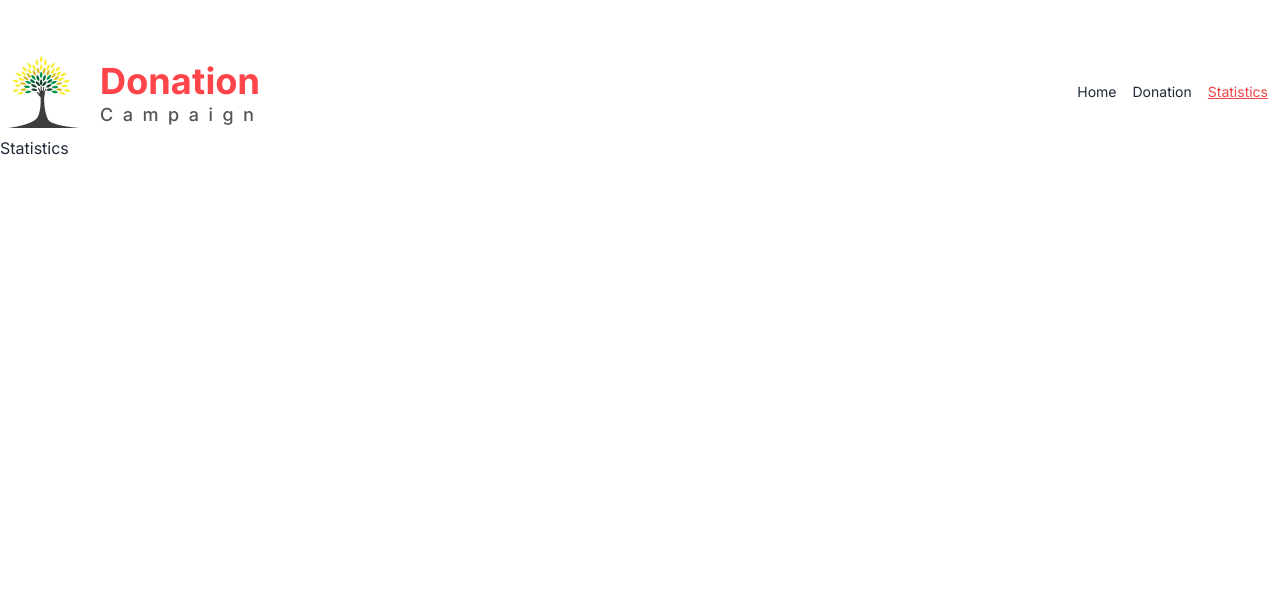
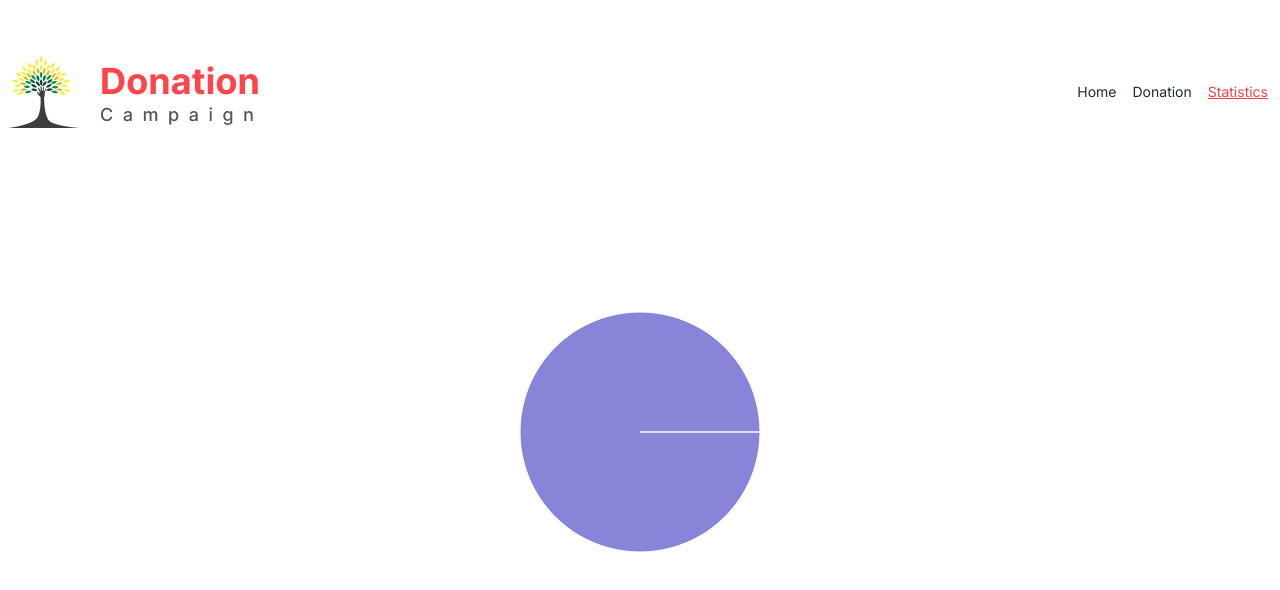
Before and after one commit to jobaer6768/donation-campaign, a React (Vite) app: page /statistics in a window 1280 px wide. Shown: the top 590 px of the page. Built offline with nearby package versions, Linux system fonts and the light colour scheme.

Commit message:
completed statistics part

```diff
--- a/package.json
+++ b/package.json
@@ -17,6 +17,7 @@
     "react-dom": "^18.2.0",
     "react-router-dom": "^6.16.0",
     "react-sweetalert2": "^0.6.0",
+    "recharts": "^2.8.0",
     "sort-by": "^1.2.0",
     "sweetalert2": "^11.7.31"
   },
--- a/src/components/Donations/Doantion.jsx
+++ b/src/components/Donations/Doantion.jsx
@@ -1,5 +1,4 @@
 import PropTypes from 'prop-types';
-import { useState } from 'react';
 import { Link } from 'react-router-dom';
 
 const Doantion = ({ category }) => {
--- a/src/pages/Statistics.jsx
+++ b/src/pages/Statistics.jsx
@@ -1,9 +1,33 @@
-
+import { PieChart, Pie, Tooltip } from 'recharts';
+import { getStoredCategories } from '../utils/localStorage';
 
 const Statistics = () => {
+
+    const donatedData = getStoredCategories();
+    const totalData = 100;
+    const dataToBeShown = (donatedData.length * 100) / 12;
+
+    const data = [
+        { name: 'Total', value: totalData-dataToBeShown, fill: '#8884d8' },
+        { name: 'Donated', value: dataToBeShown, fill: '#FF5733' },
+    ];
+
     return (
-        <div>
-            Statistics
+        <div className='mt-24'>
+            <div className='flex justify-center items-center'>
+                <PieChart width={400} height={400}>
+                    <Pie
+                        dataKey="value"
+                        isAnimationActive={false}
+                        data={data}
+                        cx="50%"
+                        cy="50%"
+                        outerRadius={120}
+                        fill="#8884d8"
+                    />
+                    <Tooltip />
+                </PieChart>
+            </div>
         </div>
     );
 };
```
Also changed, not shown: 1 other file (tests, documents, lock files or other folders).
